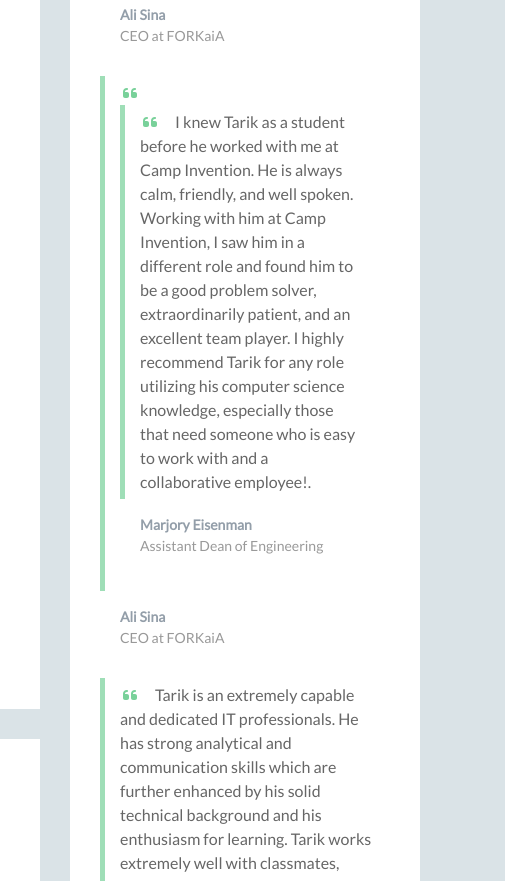
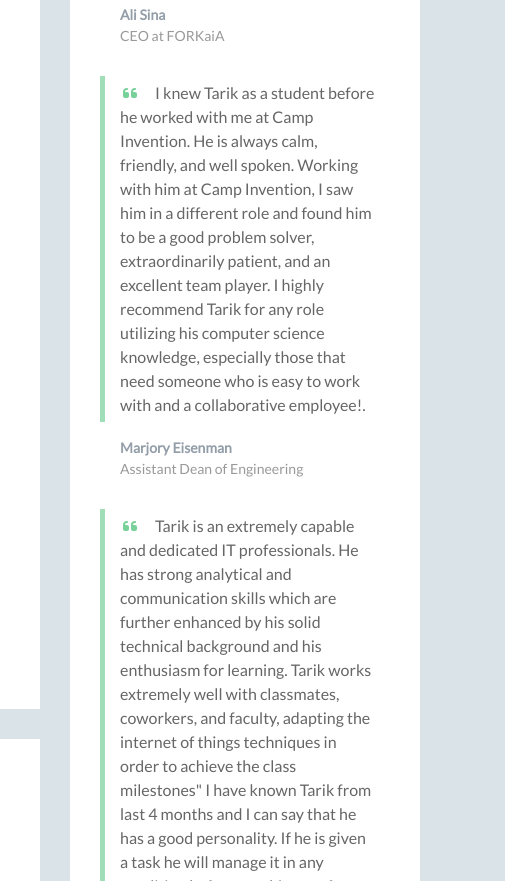
Before and after one commit to tariksalay/tariksalay.github.io, a plain HTML site: page index.html in a window 1280 px wide. Shown: the part 1833-2714 px from the top of the page, 775-1280 px from the left. Drawn offline with nearby package versions, Linux system fonts and the light colour scheme; no server answers; a script that the page names is missing; some icons are missing.

Commit message:
Update index.html

```diff
--- a/index.html
+++ b/index.html
@@ -254,16 +254,11 @@
                                 </blockquote>
                                 <p class="source"><span class="name">Ali Sina</span><br /><span class="title">CEO at FORKaiA</span></p>
                             </div><!--//item-->
-                            <div class="item">
+							<div class="item">
                                 <blockquote class="quote">
-                                    <p><i class="fas fa-quote-left"></i>                            <div class="item">
-                                <blockquote class="quote">
-                                    <p><i class="fas fa-quote-left"></i>I knew Tarik as a student before he worked with me at Camp Invention. He is always calm, friendly, and well spoken. Working with him at Camp Invention, I saw him in a different role and found him to be a good problem solver, extraordinarily patient, and an excellent team player. I highly recommend Tarik for any role utilizing his computer science knowledge, especially those that need someone who is easy to work with and a collaborative employee!.</p>
-                                </blockquote>
+                                     <p><i class="fas fa-quote-left"></i>I knew Tarik as a student before he worked with me at Camp Invention. He is always calm, friendly, and well spoken. Working with him at Camp Invention, I saw him in a different role and found him to be a good problem solver, extraordinarily patient, and an excellent team player. I highly recommend Tarik for any role utilizing his computer science knowledge, especially those that need someone who is easy to work with and a collaborative employee!.</p>
+                               </blockquote>
                                 <p class="source"><span class="name">Marjory Eisenman</span><br /><span class="title">Assistant Dean of Engineering</span></p>
-                            </div><!--//item--></p>
-                                </blockquote>
-                                <p class="source"><span class="name">Ali Sina</span><br /><span class="title">CEO at FORKaiA</span></p>
                             </div><!--//item-->
                              <div class="item">
                                 <blockquote class="quote">
```
